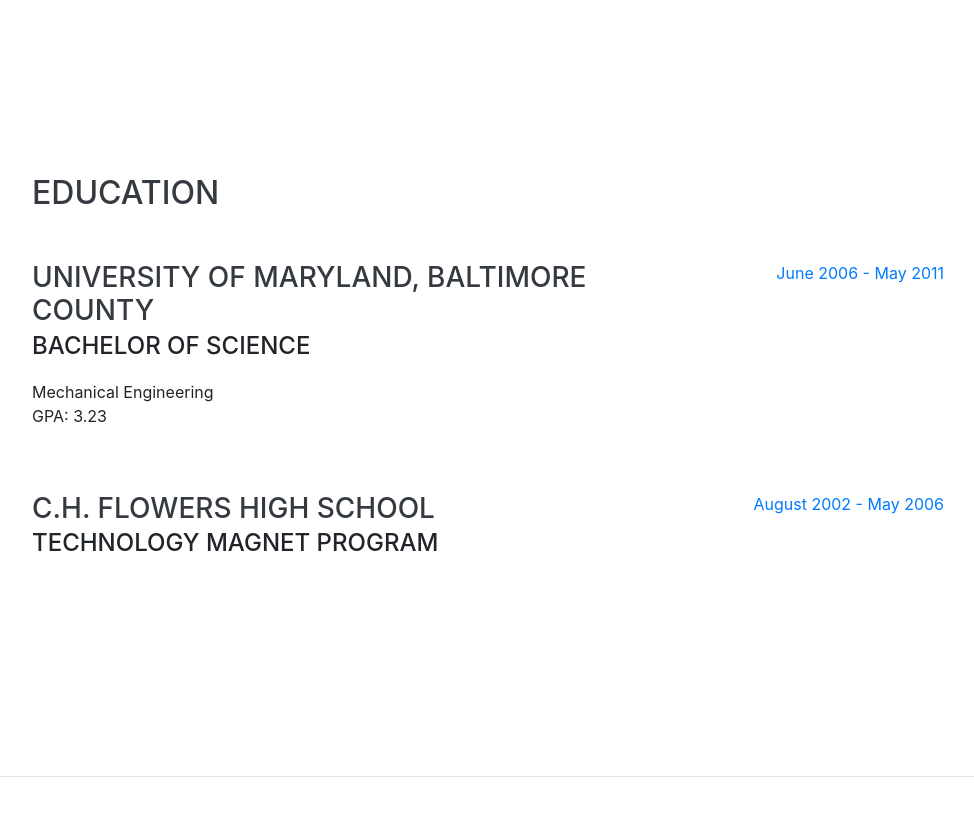
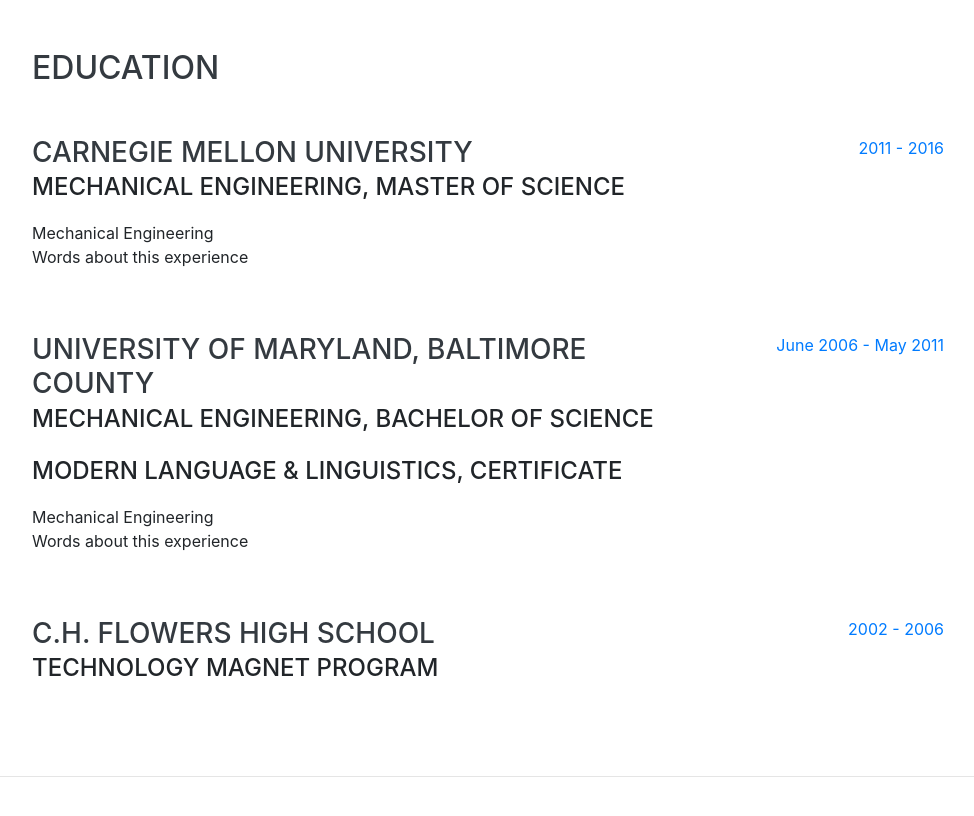
Before and after one commit to nateej1/nateeCV, a website with bundled scripts: page index.html in a window 1280 px wide. Shown: the part 2720-3536 px from the top of the page, without its empty margins (288-1262 px from the left). Built offline with nearby package versions, Linux system fonts and the light colour scheme; a web font is replaced by a local one.

Commit message:
updated Education section

```diff
--- a/index.html
+++ b/index.html
@@ -214,10 +214,23 @@
 
         <div class="resume-item d-flex flex-column flex-md-row justify-content-between mb-5">
           <div class="resume-content">
+            <h3 class="mb-0">Carnegie Mellon University</h3>
+            <div class="subheading mb-3">Mechanical Engineering, Master of Science</div>
+            <div>Mechanical Engineering</div>
+            <p> Words about this experience</p>
+          </div>
+          <div class="resume-date text-md-right">
+            <span class="text-primary">2011 - 2016</span>
+          </div>
+        </div>
+
+        <div class="resume-item d-flex flex-column flex-md-row justify-content-between mb-5">
+          <div class="resume-content">
             <h3 class="mb-0">University of Maryland, Baltimore County</h3>
-            <div class="subheading mb-3">Bachelor of Science</div>
+            <div class="subheading mb-3">Mechanical Engineering, Bachelor of Science </div>
+            <div class="subheading mb-3">Modern Language & Linguistics, Certificate </div>
             <div>Mechanical Engineering</div>
-            <p>GPA: 3.23</p>
+            <p>Words about this experience</p>
           </div>
           <div class="resume-date text-md-right">
             <span class="text-primary">June 2006 - May 2011</span>
@@ -231,7 +244,7 @@
             <p></p>
           </div>
           <div class="resume-date text-md-right">
-            <span class="text-primary">August 2002 - May 2006</span>
+            <span class="text-primary">2002 - 2006</span>
           </div>
         </div>
 
```
